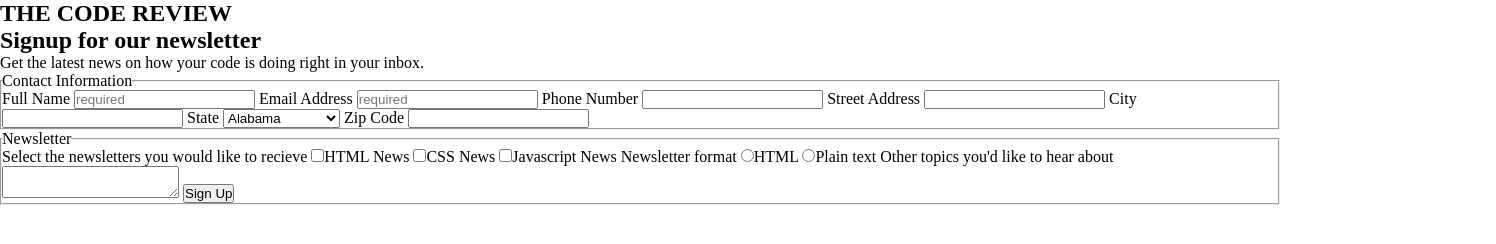
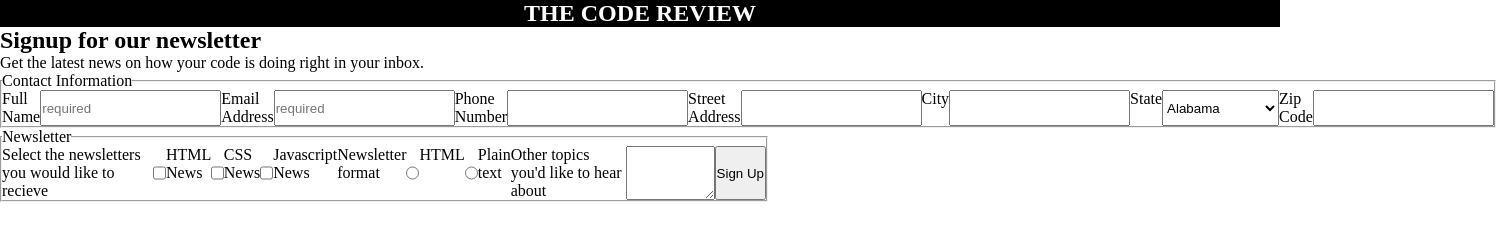
Before and after one commit to Dsimpson91/Online-Registration-form, a plain HTML site: page index.html in a window 1280 px wide. Shown: the whole page, 1496 px wide, since content can reach past the window. Drawn offline with Linux system fonts and the light colour scheme.

Commit message:
changed css

```diff
--- a/css/styles.css
+++ b/css/styles.css
@@ -3,9 +3,37 @@
 	padding: 0;
 }
 
+.navbar {
+	width: 100%;
+	text-align: center;
+	color: white;
+	background-color: black;
+}
 
 .container {
 	display: flex;
 	flex-direction: column;
+	justify-content: center;
+	align-content: center;
 	height: 100vh;
+	width: 60%;
+
 }
+
+.form-container {
+	display: flex;
+	flex-direction: column;
+	height: 100vh;
+
+}
+
+form {
+	display: flex;
+	flex-direction: column;
+
+}
+
+fieldset {
+	display: flex;
+
+}
--- a/index.html
+++ b/index.html
@@ -19,7 +19,7 @@
             <h2>Signup for our newsletter</h2>
             <p>Get the latest news on how your code is doing right in your inbox.</p>
         </div>
-        <div>
+        <div class="form-container">
             <form>
                 <fieldset>
                     <legend>Contact Information</legend>
```
